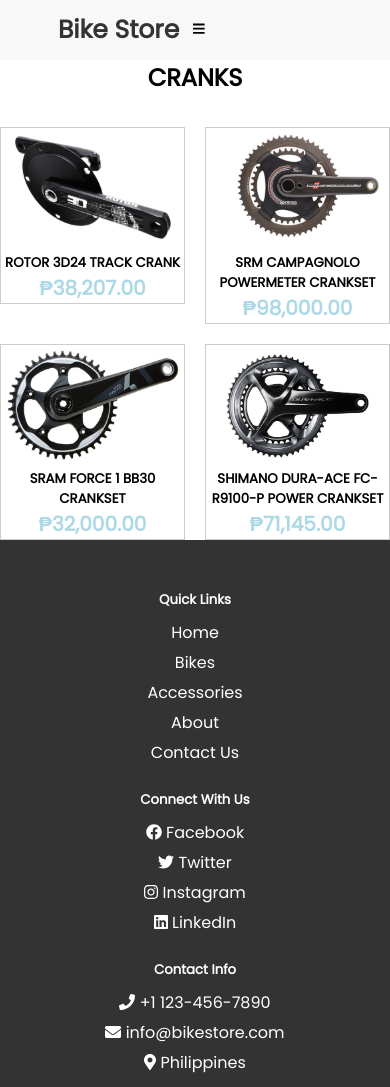
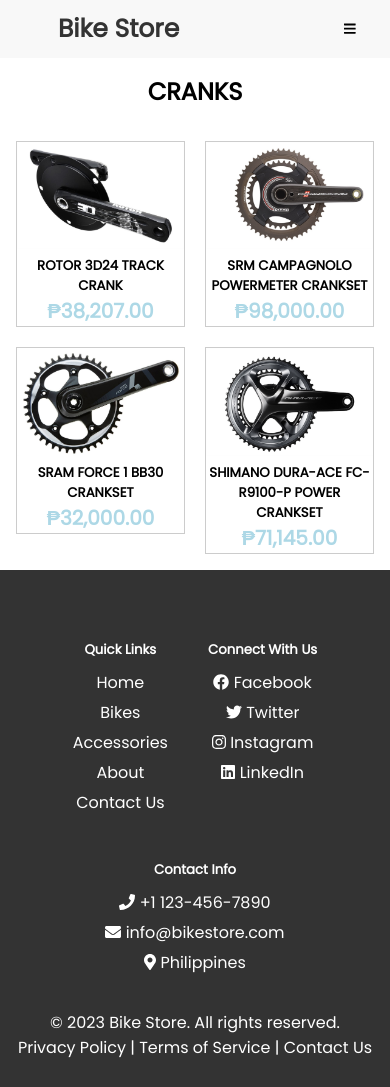
Before and after one commit to Algo-Filipino/BIke-Store-E-Commerce, a plain HTML site: page crank.html in a window 390 px wide. Shown: the top 1087 px of the page. Drawn offline with nearby package versions, Linux system fonts and the light colour scheme.

Commit message:
initial commit

```diff
--- a/crank.html
+++ b/crank.html
@@ -239,8 +239,8 @@
 
 <!-- Footer -->
 <footer class="footer">
-  <div class="cont">
-    <div class="row">
+  <div class="conte">
+    <div class="row-fot">
       <div class="links">
         <h5>Quick Links</h5>
         <ul class="list-unstyled">
@@ -326,6 +326,7 @@
     // Call the function to update the cart badge when the page loads
     updateCartBadge();
   </script>
+  <script src="hamburger.js"></script>
   <script src="search.js"></script>
   <script src="cartmodal.js"></script>
 <script src="https://code.jquery.com/jquery-3.6.0.min.js"></script>
--- /dev/null
+++ b/hamburger.js
@@ -0,0 +1,8 @@
+document.addEventListener("DOMContentLoaded", function() {
+    var navbarToggler = document.querySelector(".navbar-toggler");
+    var navbarCollapse = document.querySelector(".links-section");
+
+    navbarToggler.addEventListener("click", function() {
+      navbarCollapse.classList.toggle("show");
+    });
+  });
--- a/style.css
+++ b/style.css
@@ -115,15 +115,17 @@
 }
 /* Hamburger Icon */
 .navbar-toggler {
-  display: none; /* Hide by default */
+  display: none;
   border: none;
   background: transparent;
   cursor: pointer;
   padding: 0;
   width: 40px;
   height: 40px;
-  margin-left: auto;
-  margin-right: 20px; /* Add margin-right for spacing */
+  position: fixed;
+  top: 10px;
+  right: 20px;
+  z-index: 9999;
 }
 
 .navbar-toggler i {
@@ -153,6 +155,7 @@
   .links-section {
     width: 100%;
     display: none;
+    align-items: center;
   }
 
   .navbar-collapse.show {
@@ -164,6 +167,7 @@
     flex-direction: column;
     margin-top: 10px;
     width: 100%;
+    align-items: center;
   }
 
   .nav-item {
@@ -173,12 +177,12 @@
   .right-corner {
     display: none;
   }
-
   /* Show the hamburger icon only in responsive view */
   .navbar-toggler {
     display: block;
   }
 }
+
 
 
 
@@ -279,7 +283,14 @@
 }
 
 
+.section-title{
+  text-align: center;
+  margin: 1rem;
+}
 
+.shop{
+  margin: 1rem;
+}
 
 .shop-content {
   display: grid;
@@ -545,6 +556,13 @@
     color: grey;
   }
 
+  @media (max-width: 768px) {
+    .row-fot {
+      display: flex;
+      flex-wrap: wrap;
+      justify-content: center;
+    }
+  }
 
 
 
```
Also changed, not shown: about.html (+5 -4 lines), accessories.html (+3 -13 lines), cart.html (+2 -2 lines), contact.html (+1 -1 lines), electric_bike_products.html (+3 -2 lines), forks.html (+3 -2 lines), gravel.html (+3 -2 lines), hybrid_bike_products.html (+3 -3 lines), index.html (+5 -15 lines), mountain_bike_products.html (+3 -3 lines), road_bike_products.html (+3 -2 lines), seatpost.html (+3 -2 lines).
